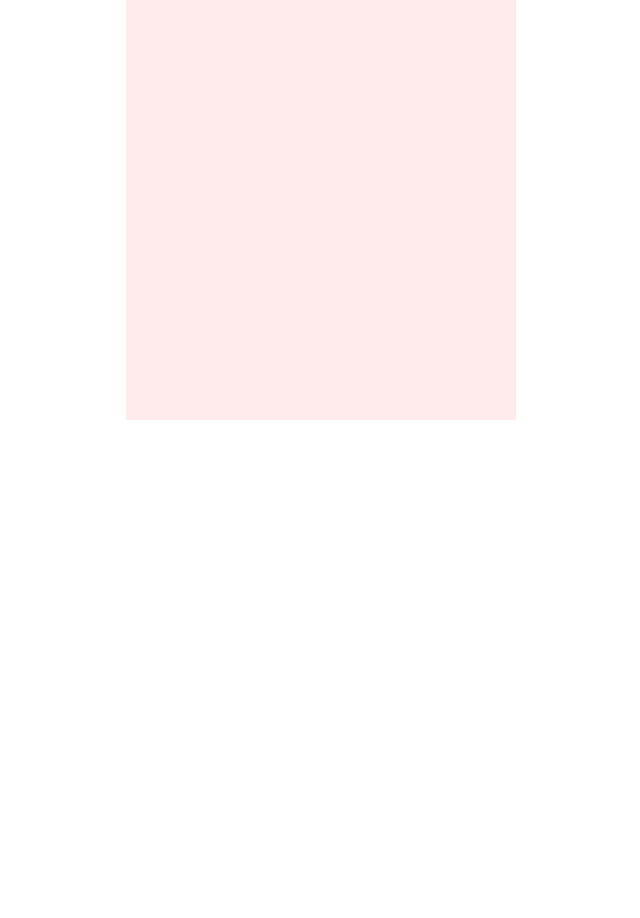
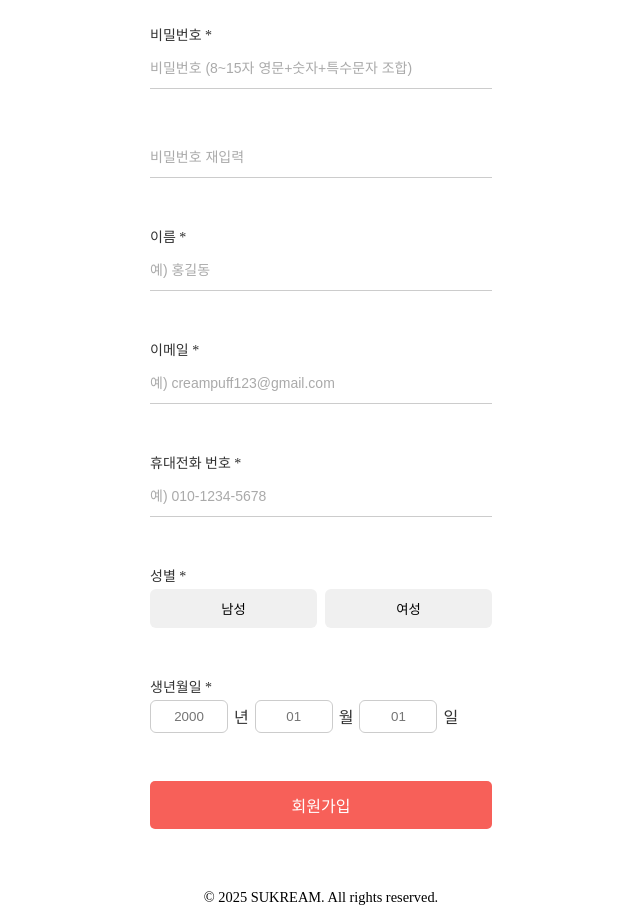
Before and after one commit to SUKREAM/sukream-web, a React (Create React App) app: page /signup in a window 1280 px wide. Before the commit this address had no page. Shown: the part 380-1298 px from the top of the page, without its empty margins (319-959 px from the left). Before the commit the page ends 800 px from the top, so only its background shows below. Built offline with nearby package versions, Linux system fonts and the light colour scheme.

Commit message:
feat: 회원가입 페이지 추가

```diff
--- a/src/pages/User/SelfLoginPage.styles.tsx
+++ b/src/pages/User/SelfLoginPage.styles.tsx
@@ -78,3 +78,31 @@ export const ErrorMessage = styled.div`
     margin-top: 0px;
     margin-bottom: 12px;
 `;
+
+export const GenderWrapper = styled.div`
+  display: flex;
+  gap: 8px;
+`;
+
+export const GenderButton = styled.button<{ selected: boolean }>`
+  flex: 1;
+  padding: 10px;
+  background-color: ${({ selected }) => (selected ? '#f66' : '#f0f0f0')};
+  color: ${({ selected }) => (selected ? '#fff' : '#000')};
+  border-radius: 6px;
+  border: none;
+`;
+
+export const BirthRow = styled.div`
+  display: flex;
+  gap: 6px;
+  align-items: center;
+`;
+
+export const BirthInput = styled.input`
+  width: 60px;
+  padding: 8px;
+  border: 1px solid #ccc;
+  border-radius: 6px;
+  text-align: center;
+`;
--- a/src/pages/User/SignUpPage.tsx
+++ b/src/pages/User/SignUpPage.tsx
@@ -1,14 +1,175 @@
-import React from "react";
-import styled from "styled-components";
+import React, { useState } from 'react';
+import { useNavigate } from 'react-router-dom';
+import Container from '../../components/Container/Container';
+import BasicButton from '../../components/Button';
+import * as S from './SelfLoginPage.styles';
+import { useSignIn } from './hooks/useSignIn';
 
-const PageWrapper = styled.div`
-  display: flex;
-  flex-direction: column;
-  min-height: 100vh;
-`;
+export const SignUpPage = () => {
+  const navigate = useNavigate();
 
-const SignUpPage = () => {
-  return <PageWrapper></PageWrapper>;
+  const [form, setForm] = useState({
+    username: '',
+    password: '',
+    confirmPassword: '',
+    name: '',
+    email: '',
+    phone: '',
+    gender: '',
+    birthYear: '',
+    birthMonth: '',
+    birthDay: '',
+  });
+
+  const [touched, setTouched] = useState<{ [key: string]: boolean }>({});
+  const [errors, setErrors] = useState<{ [key: string]: string }>({});
+  const { mutate: signin, isSuccess, error } = useSignIn();
+
+  const handleChange = (field: string, value: string) => {
+    setForm({ ...form, [field]: value });
+    setTouched({ ...touched, [field]: true });
+
+    if (value.trim() === '') {
+      setErrors({ ...errors, [field]: `${fieldNameToLabel(field)}을 입력해주세요.` });
+    } else {
+      const newErrors = { ...errors };
+      delete newErrors[field];
+      setErrors(newErrors);
+    }
+  };
+
+  const fieldNameToLabel = (field: string) => {
+    switch (field) {
+      case 'username': return '아이디';
+      case 'password': return '비밀번호';
+      case 'confirmPassword': return '비밀번호 재입력';
+      case 'name': return '이름';
+      case 'email': return '이메일';
+      case 'phone': return '휴대전화 번호';
+      case 'gender': return '성별';
+      case 'birthYear': return '생년월일';
+      default: return field;
+    }
+  };
+
+  const handleSubmit = () => {
+    signin(form, {
+      onSuccess: (data) => {
+        console.log('회원가입 성공!', data);
+        // 페이지 이동 등 후처리
+      },
+      onError: (err) => {
+        console.error('회원가입 실패:', err);
+      },
+    });
+  };
+
+  return (
+    <Container showBackButton={true} title="일반 회원가입">
+      <S.Title>일반 회원가입</S.Title>
+
+      <S.InputWrapper>
+        <S.Label>아이디 *</S.Label>
+        <S.StyledInput
+          value={form.username}
+          onChange={(e) => handleChange('username', e.target.value)}
+          placeholder="예) creampuff123"
+        />
+        {touched.username && errors.username && <S.ErrorMessage>{errors.username}</S.ErrorMessage>}
+      </S.InputWrapper>
+
+      <S.InputWrapper>
+        <S.Label>비밀번호 *</S.Label>
+        <S.StyledInput
+          type="password"
+          value={form.password}
+          onChange={(e) => handleChange('password', e.target.value)}
+          placeholder="비밀번호 (8~15자 영문+숫자+특수문자 조합)"
+        />
+      </S.InputWrapper>
+
+      <S.InputWrapper>
+        <S.StyledInput
+          type="password"
+          value={form.confirmPassword}
+          onChange={(e) => handleChange('confirmPassword', e.target.value)}
+          placeholder="비밀번호 재입력"
+        />
+      </S.InputWrapper>
+
+      <S.InputWrapper>
+        <S.Label>이름 *</S.Label>
+        <S.StyledInput
+          value={form.name}
+          onChange={(e) => handleChange('name', e.target.value)}
+          placeholder="예) 홍길동"
+        />
+      </S.InputWrapper>
+
+      <S.InputWrapper>
+        <S.Label>이메일 *</S.Label>
+        <S.StyledInput
+          value={form.email}
+          onChange={(e) => handleChange('email', e.target.value)}
+          placeholder="예) creampuff123@gmail.com"
+        />
+        {touched.email && errors.email && <S.ErrorMessage>{errors.email}</S.ErrorMessage>}
+      </S.InputWrapper>
+
+      <S.InputWrapper>
+        <S.Label>휴대전화 번호 *</S.Label>
+        <S.StyledInput
+          value={form.phone}
+          onChange={(e) => handleChange('phone', e.target.value)}
+          placeholder="예) 010-1234-5678"
+        />
+      </S.InputWrapper>
+
+      <S.InputWrapper>
+        <S.Label>성별 *</S.Label>
+        <S.GenderWrapper>
+          <S.GenderButton
+            selected={form.gender === 'male'}
+            onClick={() => handleChange('gender', 'male')}
+          >
+            남성
+          </S.GenderButton>
+          <S.GenderButton
+            selected={form.gender === 'female'}
+            onClick={() => handleChange('gender', 'female')}
+          >
+            여성
+          </S.GenderButton>
+        </S.GenderWrapper>
+      </S.InputWrapper>
+
+      <S.InputWrapper>
+        <S.Label>생년월일 *</S.Label>
+        <S.BirthRow>
+          <S.BirthInput
+            value={form.birthYear}
+            onChange={(e) => handleChange('birthYear', e.target.value)}
+            placeholder="2000"
+          />
+          <span>년</span>
+          <S.BirthInput
+            value={form.birthMonth}
+            onChange={(e) => handleChange('birthMonth', e.target.value)}
+            placeholder="01"
+          />
+          <span>월</span>
+          <S.BirthInput
+            value={form.birthDay}
+            onChange={(e) => handleChange('birthDay', e.target.value)}
+            placeholder="01"
+          />
+          <span>일</span>
+        </S.BirthRow>
+      </S.InputWrapper>
+
+      <BasicButton size="full" shape="square" social="email" onClick={handleSubmit}>
+        회원가입
+      </BasicButton>
+    </Container>
+  );
 };
-
-export default SignUpPage;
--- a/src/routes/router.jsx
+++ b/src/routes/router.jsx
@@ -5,6 +5,7 @@ import OnBoardingPage from "../pages/OnBoardingPage";
 
 // User 관련 import
 import { SelfLoginPage } from "../pages/User/SelfLoginPage";
+import { SignUpPage } from "../pages/User/SignUpPage";
 
 // Product 관련 import
 import ProductListPage from "../pages/Product/ProductListPage";
@@ -41,6 +42,7 @@ const router = createBrowserRouter([
 
       // User
       { path: "login", element: <SelfLoginPage /> },
+      {path: "signup", element: <SignUpPage/>},
 
       // 리뷰 관련 라우트
       { path: "reviews", element: <ReviewPage /> }, // 리뷰 조회
```
Also changed, not shown: src/pages/User/hooks/useSignIn.ts (+9 -2 lines).
